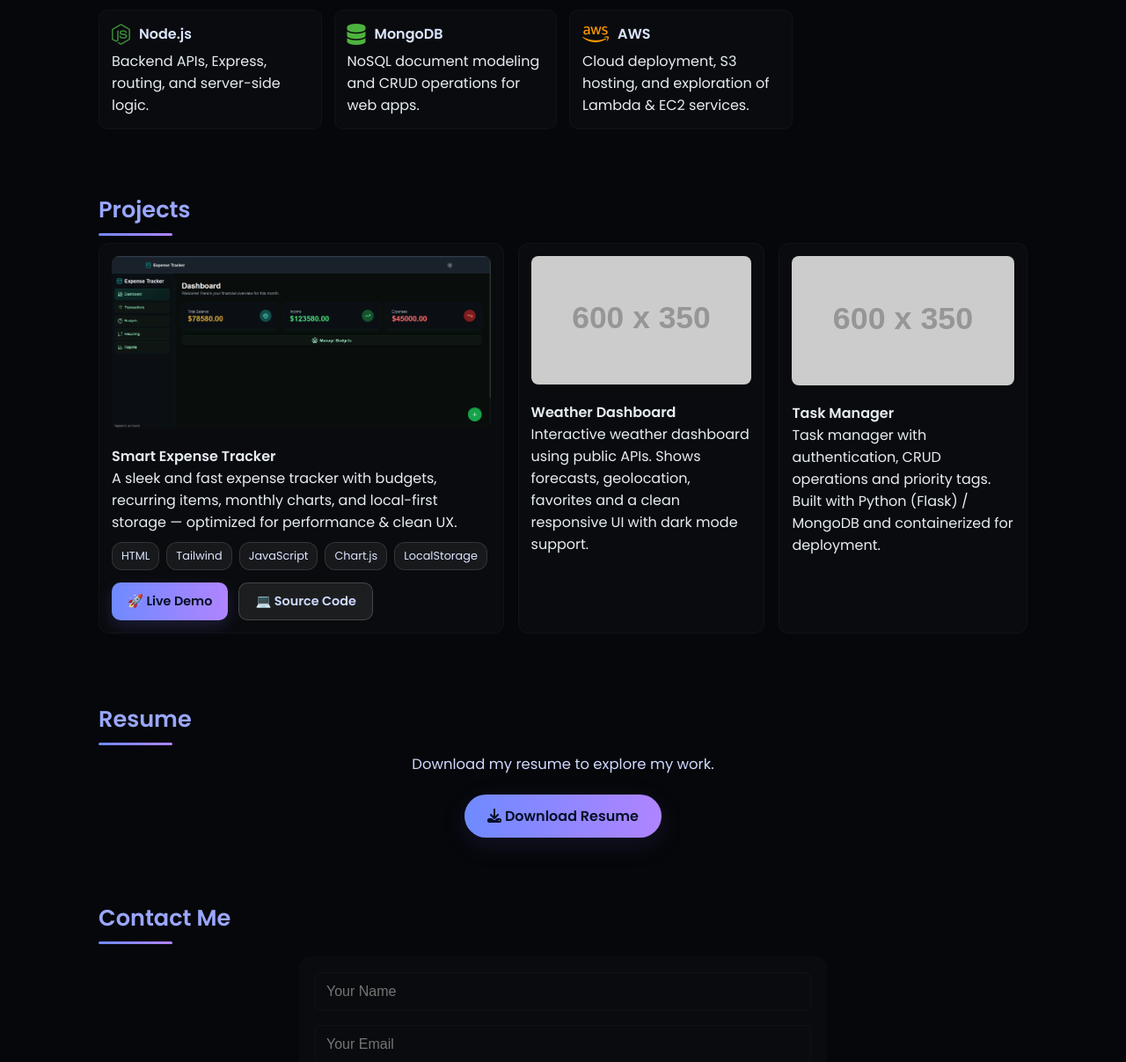
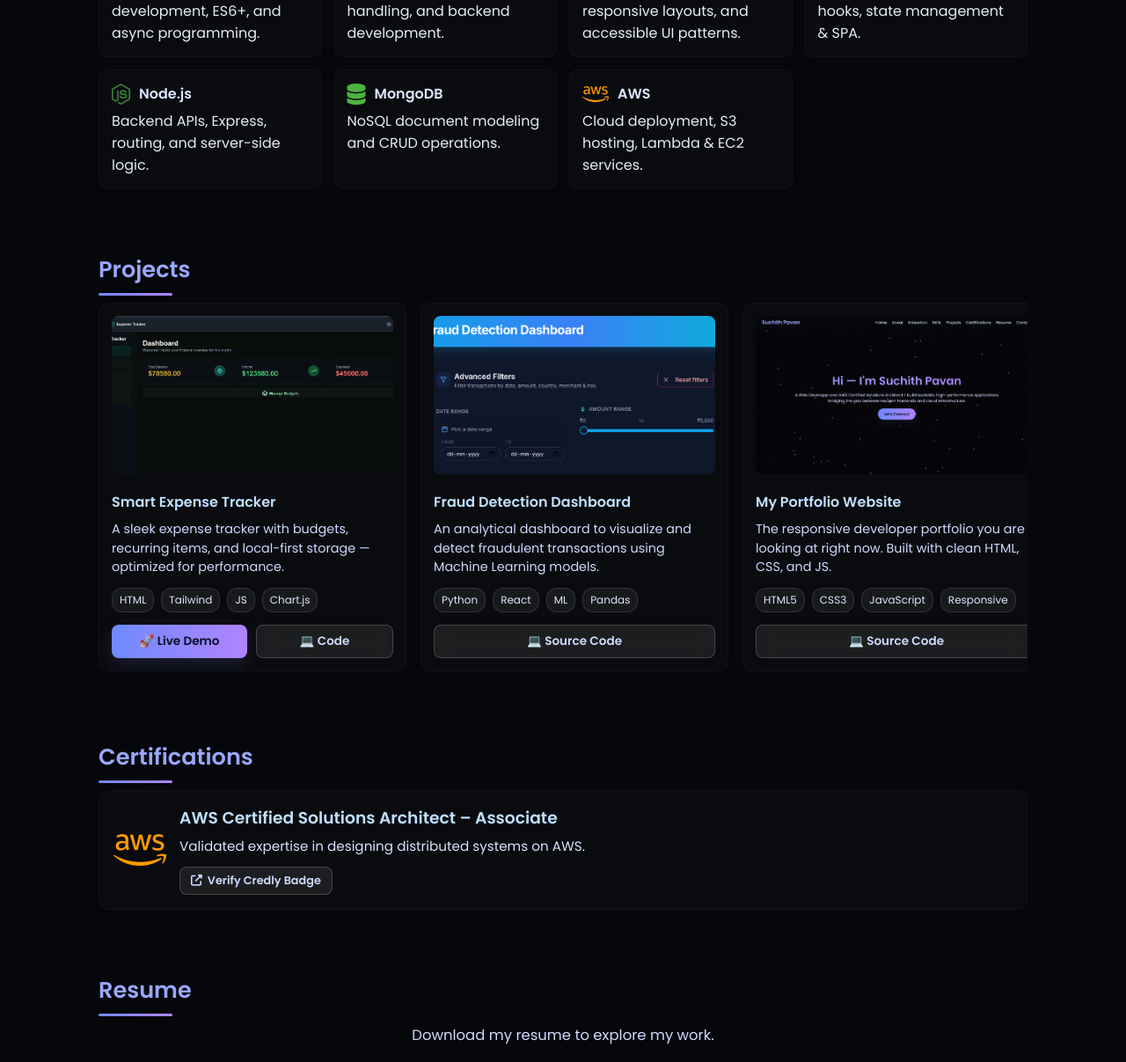
Before and after one commit to Suchith-17/My-portfolio-site, a plain HTML site: page index.html in a window 1280 px wide. Shown: the part 1593-2800 px from the top of the page at 88% size. Drawn offline with Linux system fonts and the light colour scheme; placeholder pictures from the web are drawn by us.

Commit message:
Initial commit: updated portfolio with new projects, resume, and AWS certification

```diff
--- a/index.html
+++ b/index.html
@@ -41,17 +41,24 @@
     .section-title::after{content:'';position:absolute;bottom:-10px;left:0;height:3px;width:84px;background:linear-gradient(90deg,#6f8aff,#b084ff);border-radius:3px;}
     .container{max-width:1100px;margin:0 auto;padding:36px 22px;}
     .about-text{font-size:1.03rem;line-height:1.7;color:#cfd9ff;max-width:600px;margin:0 auto 20px;text-align:center;opacity:0;transform:translateY(24px);transition:.7s;}
-    .education-grid{display:grid;grid-template-columns:repeat(auto-fit,minmax(300px,1fr));gap:18px;margin-top:16px;}
-    .edu-card{background:rgba(255,255,255,0.02);border:1px solid rgba(255,255,255,0.03);padding:16px;border-radius:12px;transition:.28s;}
-    .edu-card:hover{transform:translateY(-8px);}
-    .edu-card h3{color:#bfe0ff;margin-bottom:6px;}
-    .edu-card p{color:#d7e2ff;font-size:0.95rem;}
+
+    /* Education & Cert Cards */
+    .education-grid, .cert-grid {display:grid;grid-template-columns:repeat(auto-fit,minmax(300px,1fr));gap:18px;margin-top:16px;}
+    .edu-card, .cert-card {background:rgba(255,255,255,0.02);border:1px solid rgba(255,255,255,0.03);padding:16px;border-radius:12px;transition:.28s;}
+    .edu-card:hover, .cert-card:hover {transform:translateY(-8px);}
+    .edu-card h3, .cert-card h3 {color:#bfe0ff;margin-bottom:6px;}
+    .edu-card p, .cert-card p {color:#d7e2ff;font-size:0.95rem;}
+
+    /* Skills */
     .skills-grid{display:grid;grid-template-columns:repeat(auto-fit,minmax(220px,1fr));gap:14px;margin-top:14px;}
     .skill-card{background:rgba(255,255,255,0.02);border:1px solid rgba(255,255,255,0.03);padding:14px;border-radius:10px;transition:.22s;}
     .skill-card:hover{transform:translateY(-6px);}
+
+    /* Projects */
     .projects-wrap{margin-top:14px;display:flex;gap:16px;overflow:auto;padding-bottom:6px;}
-    .project{min-width:280px;background:rgba(255,255,255,0.02);border:1px solid rgba(255,255,255,0.03);padding:14px;border-radius:12px;transition:.22s;}
-    .project img{width:100%;border-radius:8px;margin-bottom:12px;}
+    .project{min-width:300px;max-width:350px;background:rgba(255,255,255,0.02);border:1px solid rgba(255,255,255,0.03);padding:14px;border-radius:12px;transition:.22s;flex-shrink: 0;}
+    .project img{width:100%;height:180px;object-fit:cover;border-radius:8px;margin-bottom:12px;background:#161b22;}
+
     .contact-form{max-width:600px;margin:24px auto 0;background:rgba(255,255,255,0.02);padding:18px;border-radius:12px;display:flex;flex-direction:column;gap:1rem;}
     .contact-input,.contact-textarea{padding:12px;border-radius:8px;border:1px solid rgba(255,255,255,0.03);background:rgba(10,12,18,0.6);color:#e6edf3;font-size:1rem;}
     .send-btn{padding:10px 16px;border-radius:10px;background:linear-gradient(90deg,#6f8aff,#b084ff);color:#041028;font-weight:700;border:none;cursor:pointer;width:160px;align-self:center;}
@@ -66,6 +73,10 @@
       .mobile-toggle{display:block;}
       .nav-links.mobile-active{display:flex;flex-direction:column;background:rgba(6,8,12,0.95);padding:10px;border-radius:8px;gap:8px;position:absolute;top:62px;right:14px;}
     }
+
+    .project h4 {color:#bfe0ff; margin-bottom: 8px;}
+    .project p {color:#cfd9ff; font-size: 0.9rem; margin-bottom: 12px; line-height: 1.5;}
+
     .project-tech {
       display:flex;
       flex-wrap:wrap;
@@ -74,8 +85,8 @@
     }
 
     .project-tech span {
-  font-size:.8rem;
-  padding:6px 10px;
+      font-size:.75rem;
+      padding:4px 8px;
       border-radius:12px;
       background:rgba(255,255,255,0.06);
       border:1px solid rgba(255,255,255,0.12);
@@ -85,21 +96,22 @@
 
     .proj-actions {
       display:flex;
-  gap:12px;
-  margin-top:12px;
+      gap:10px;
+      margin-top:auto;
     }
 
     .proj-btn {
-  padding:10px 18px;
-  border-radius:10px;
+      padding:8px 14px;
+      border-radius:8px;
       text-decoration:none;
       font-weight:600;
-  font-size:.9rem;
+      font-size:.85rem;
       display:flex;
       align-items:center;
       justify-content:center;
       gap:6px;
       transition:0.25s ease;
+      flex: 1;
     }
 
     .proj-btn-primary {
@@ -123,6 +135,16 @@
       transform: translateY(-3px);
     }
 
+    /* Specific styles for Cert Card content */
+    .cert-card-content {
+        display: flex;
+        align-items: center;
+        gap: 15px;
+    }
+    .cert-icon {
+        font-size: 3rem;
+        color: #FF9900; /* AWS Color */
+    }
   </style>
 </head>
 <body>
@@ -139,6 +161,7 @@
           <a href="#education">Education</a>
           <a href="#skills">Skills</a>
           <a href="#projects">Projects</a>
+          <a href="#certifications">Certifications</a>
           <a href="#resume">Resume</a>
           <a href="#contact">Contact</a>
         </div>
@@ -150,7 +173,7 @@
     <section id="hero" class="hero">
       <div class="hero-inner">
         <h1>Hi — I'm Suchith Pavan</h1>
-        <p class="hero-sub fade-up">A passionate Web Developer building modern, accessible, and scalable web apps using JavaScript, Python, and cloud tooling.</p>
+        <p class="hero-sub fade-up">A Web Developer and AWS Certified Solutions Architect. I build scalable, high-performance applications bridging the gap between modern frontends and cloud infrastructure.</p>
         <a class="cta" href="#contact">Let's Connect</a>
       </div>
     </section>
@@ -158,28 +181,27 @@
     <section id="about" class="container">
       <h2 class="section-title">About Me</h2>
       <p class="about-text fade-up">
-        I’m an IT graduate who loves turning ideas into polished web experiences. I build with a focus on clean UI, robust frontend logic, and pragmatic backend services.
+        I’m a Full-Stack Web Developer and AWS Certified Solutions Architect with a strong focus on Python, modern frontend development, and cloud-native architectures. I enjoy turning ideas into scalable, high-performance applications by combining clean UI design, robust backend logic, and practical AWS solutions. I’m passionate about building systems that are efficient, maintainable, and ready for real-world scale.
       </p>
     </section>
 
-       </section>
     <section id="education" class="container">
       <h2 class="section-title">Education</h2>
       <div class="education-grid">
-        <article class="edu-card fade-up" aria-labelledby="edu1">
-          <h3 id="edu1">Secondary Education</h3>
-          <div class="date">May 2016</div>
-          <p>Completed secondary education with a CGPA of <strong>8.5</strong>. Built strong foundations in mathematics and analytical thinking that helped shape my problem solving approach.</p>
+        <article class="edu-card fade-up">
+          <h3>Secondary Education</h3>
+          <div class="date" style="color:#9aa7ff; font-size:0.9rem; margin-bottom:8px;">May 2016</div>
+          <p>Completed secondary education with a CGPA of <strong>8.5</strong>. Built strong foundations in mathematics and analytical thinking.</p>
         </article>
-        <article class="edu-card fade-up" aria-labelledby="edu2">
-          <h3 id="edu2">High School Diploma — MPC</h3>
-          <div class="date">April 2018</div>
-          <p>Completed high school with <strong>76%</strong>, majoring in Physics, Chemistry & Mathematics. Strengthened numerical reasoning, logic, and systematic problem solving.</p>
+        <article class="edu-card fade-up">
+          <h3>High School Diploma — MPC</h3>
+          <div class="date" style="color:#9aa7ff; font-size:0.9rem; margin-bottom:8px;">April 2018</div>
+          <p>Completed high school with <strong>76%</strong>, majoring in Physics, Chemistry & Mathematics. Strengthened logical problem solving.</p>
         </article>
-        <article class="edu-card fade-up" aria-labelledby="edu3">
-          <h3 id="edu3">Bachelor of Technology (Information Technology)</h3>
-          <div class="date">May 2023</div>
-          <p>Graduated with <strong>62%</strong> from Sri Venkateshwara College of Engineering (JNTUA). Gained hands-on experience in web development, databases, and software fundamentals.</p>
+        <article class="edu-card fade-up">
+          <h3>B.Tech (Information Technology)</h3>
+          <div class="date" style="color:#9aa7ff; font-size:0.9rem; margin-bottom:8px;">May 2023</div>
+          <p>Graduated with <strong>62%</strong> from Sri Venkateshwara College of Engineering (JNTUA). Hands-on experience in web dev and databases.</p>
         </article>
       </div>
     </section>
@@ -190,15 +212,15 @@
         <div class="skill-card fade-up">
           <div class="skill-head" style="display:flex;align-items:center;gap:10px;margin-bottom:6px;">
             <i class="fab fa-js-square" style="font-size:1.5rem;color:#f7df1e;"></i>
-        <a href="https://en.wikipedia.org/wiki/JavaScript" target="_blank" rel="noopener" style="color:#dbe6ff;text-decoration:none;font-weight:600;">JavaScript</a>
+            <span style="color:#dbe6ff;font-weight:600;">JavaScript</span>
           </div>
-      <div class="skill-desc">Modern frontend development, DOM manipulation, ES6+, and async programming.</div>
+          <div class="skill-desc">Modern frontend development, ES6+, and async programming.</div>
         </div>
 
         <div class="skill-card fade-up">
           <div class="skill-head" style="display:flex;align-items:center;gap:10px;margin-bottom:6px;">
             <i class="fab fa-python" style="font-size:1.5rem;color:#3572A5;"></i>
-        <a href="https://en.wikipedia.org/wiki/Python_(programming_language)" target="_blank" rel="noopener" style="color:#dbe6ff;text-decoration:none;font-weight:600;">Python</a>
+            <span style="color:#dbe6ff;font-weight:600;">Python</span>
           </div>
           <div class="skill-desc">Scripting, automation, data handling, and backend development.</div>
         </div>
@@ -206,7 +228,7 @@
         <div class="skill-card fade-up">
           <div class="skill-head" style="display:flex;align-items:center;gap:10px;margin-bottom:6px;">
             <i class="fab fa-html5" style="font-size:1.5rem;color:#E34F26;"></i>
-        <a href="https://en.wikipedia.org/wiki/HTML" target="_blank" rel="noopener" style="color:#dbe6ff;text-decoration:none;font-weight:600;">HTML & CSS</a>
+            <span style="color:#dbe6ff;font-weight:600;">HTML & CSS</span>
           </div>
           <div class="skill-desc">Semantic markup, responsive layouts, and accessible UI patterns.</div>
         </div>
@@ -214,15 +236,15 @@
         <div class="skill-card fade-up">
           <div class="skill-head" style="display:flex;align-items:center;gap:10px;margin-bottom:6px;">
             <i class="fab fa-react" style="font-size:1.5rem;color:#61DAFB;"></i>
-        <a href="https://en.wikipedia.org/wiki/React_(JavaScript_library)" target="_blank" rel="noopener" style="color:#dbe6ff;text-decoration:none;font-weight:600;">React</a>
+            <span style="color:#dbe6ff;font-weight:600;">React</span>
           </div>
-      <div class="skill-desc">Component-driven UI, hooks, state management & single-page applications.</div>
+          <div class="skill-desc">Component-driven UI, hooks, state management & SPA.</div>
         </div>
 
         <div class="skill-card fade-up">
           <div class="skill-head" style="display:flex;align-items:center;gap:10px;margin-bottom:6px;">
             <i class="fab fa-node-js" style="font-size:1.5rem;color:#3C873A;"></i>
-        <a href="https://en.wikipedia.org/wiki/Node.js" target="_blank" rel="noopener" style="color:#dbe6ff;text-decoration:none;font-weight:600;">Node.js</a>
+            <span style="color:#dbe6ff;font-weight:600;">Node.js</span>
           </div>
           <div class="skill-desc">Backend APIs, Express, routing, and server-side logic.</div>
         </div>
@@ -230,17 +252,17 @@
         <div class="skill-card fade-up">
           <div class="skill-head" style="display:flex;align-items:center;gap:10px;margin-bottom:6px;">
             <i class="fas fa-database" style="font-size:1.5rem;color:#4DB33D;"></i>
-        <a href="https://en.wikipedia.org/wiki/MongoDB" target="_blank" rel="noopener" style="color:#dbe6ff;text-decoration:none;font-weight:600;">MongoDB</a>
+            <span style="color:#dbe6ff;font-weight:600;">MongoDB</span>
           </div>
-      <div class="skill-desc">NoSQL document modeling and CRUD operations for web apps.</div>
+          <div class="skill-desc">NoSQL document modeling and CRUD operations.</div>
         </div>
 
         <div class="skill-card fade-up">
           <div class="skill-head" style="display:flex;align-items:center;gap:10px;margin-bottom:6px;">
             <i class="fab fa-aws" style="font-size:1.5rem;color:#FF9900;"></i>
-        <a href="https://en.wikipedia.org/wiki/Amazon_Web_Services" target="_blank" rel="noopener" style="color:#dbe6ff;text-decoration:none;font-weight:600;">AWS</a>
+            <span style="color:#dbe6ff;font-weight:600;">AWS</span>
           </div>
-      <div class="skill-desc">Cloud deployment, S3 hosting, and exploration of Lambda & EC2 services.</div>
+          <div class="skill-desc">Cloud deployment, S3 hosting, Lambda & EC2 services.</div>
         </div>
       </div>
     </section>
@@ -248,51 +270,84 @@
     <section id="projects" class="container">
       <h2 class="section-title">Projects</h2>
       <div class="projects-wrap">
+
         <article class="project fade-up">
-  <img src="Dashboard.jpg"
-       alt="Smart Expense Tracker UI preview">
-
+          <img src="Dashboard.jpg" alt="Smart Expense Tracker Preview">
           <h4>Smart Expense Tracker</h4>
           <p>
-    A sleek and fast expense tracker with budgets, recurring items, monthly charts,
-    and local-first storage — optimized for performance & clean UX.
+            A sleek expense tracker with budgets, recurring items, and local-first storage — optimized for performance.
           </p>
-
           <div class="project-tech">
             <span>HTML</span>
             <span>Tailwind</span>
-    <span>JavaScript</span>
+            <span>JS</span>
             <span>Chart.js</span>
-    <span>LocalStorage</span>
           </div>
-
           <div class="proj-actions">
-    <a href="https://suchith-17.github.io/Smart_Expense_Tracker/"
-       target="_blank" rel="noopener"
-       class="proj-btn proj-btn-primary">
+            <a href="https://suchith-17.github.io/Smart_Expense_Tracker/" target="_blank" class="proj-btn proj-btn-primary">
               🚀 Live Demo
             </a>
+            <a href="https://github.com/Suchith-17/Smart_Expense_Tracker" target="_blank" class="proj-btn proj-btn-outline">
+              💻 Code
+            </a>
+          </div>
+        </article>
 
-    <a href="https://github.com/Suchith-17/Smart_Expense_Tracker"
-       target="_blank" rel="noopener"
-       class="proj-btn proj-btn-outline">
+        <article class="project fade-up">
+          <img src="Fraud_detection.png" alt="Fraud Detection Dashboard">
+          <h4>Fraud Detection Dashboard</h4>
+          <p>
+            An analytical dashboard to visualize and detect fraudulent transactions using Machine Learning models.
+          </p>
+          <div class="project-tech">
+            <span>Python</span>
+            <span>React</span>
+            <span>ML</span>
+            <span>Pandas</span>
+          </div>
+          <div class="proj-actions">
+            <a href="https://github.com/Suchith-17/Fraud-detection-dashboard" target="_blank" class="proj-btn proj-btn-outline" style="width:100%">
               💻 Source Code
             </a>
           </div>
         </article>
 
+        <article class="project fade-up">
+          <img src="Portfolio.png" alt="Portfolio Website">
+          <h4>My Portfolio Website</h4>
+          <p>
+            The responsive developer portfolio you are looking at right now. Built with clean HTML, CSS, and JS.
+          </p>
+          <div class="project-tech">
+            <span>HTML5</span>
+            <span>CSS3</span>
+            <span>JavaScript</span>
+            <span>Responsive</span>
+          </div>
+          <div class="proj-actions">
+            <a href="https://github.com/Suchith-17/My-portfolio-site" target="_blank" class="proj-btn proj-btn-outline" style="width:100%">
+              💻 Source Code
+            </a>
+          </div>
+        </article>
 
-        <article class="project fade-up">
-          <img src="https://via.placeholder.com/600x350?text=Weather+Dashboard" alt="Weather Dashboard">
-          <h4>Weather Dashboard</h4>
-          <p>Interactive weather dashboard using public APIs. Shows forecasts, geolocation, favorites and a clean responsive UI with dark mode support.</p>
-          <a href="#" target="_blank"></a>
-        </article>
-        <article class="project fade-up">
-          <img src="https://via.placeholder.com/600x350?text=Task+Manager" alt="Task Manager">
-          <h4>Task Manager</h4>
-          <p>Task manager with authentication, CRUD operations and priority tags. Built with Python (Flask) / MongoDB and containerized for deployment.</p>
-          <a href="#" target="_blank"></a>
+      </div>
+    </section>
+
+    <section id="certifications" class="container">
+      <h2 class="section-title">Certifications</h2>
+      <div class="cert-grid">
+        <article class="cert-card fade-up">
+            <div class="cert-card-content">
+                <i class="fab fa-aws cert-icon"></i>
+                <div>
+                    <h3>AWS Certified Solutions Architect – Associate</h3>
+                    <p style="margin-bottom: 12px;">Validated expertise in designing distributed systems on AWS.</p>
+                    <a href="https://www.credly.com/badges/8625ca15-04f8-4b19-a8f0-0889c77d0242/linked_in_profile" target="_blank" class="proj-btn proj-btn-outline" style="display:inline-flex; width:auto; padding: 6px 12px; font-size: 0.8rem;">
+                        <i class="fas fa-external-link-alt"></i> Verify Credly Badge
+                    </a>
+                </div>
+            </div>
         </article>
       </div>
     </section>
@@ -301,7 +356,7 @@
       <h2 class="section-title">Resume</h2>
       <p class="about-text fade-up">Download my resume to explore my work.</p>
       <div style="text-align:center;">
-        <a href="resume.pdf" class="cta" download><i class="fas fa-download"></i> Download Resume</a>
+        <a href="Pavan_resume_new.pdf" class="cta" download><i class="fas fa-download"></i> Download Resume</a>
       </div>
     </section>
 
@@ -317,16 +372,12 @@
   </main>
 
   <footer>
-    <p>&copy; 2025 Suchith Pavan — All rights reserved |
-
-    </p>
-    <p>
-
-    </p>
-    <p>
+    <p>&copy; 2025 Suchith Pavan — All rights reserved</p>
+    <p style="margin-top:10px;">
       <a href="https://github.com/Suchith-17" target="_blank"><i class="fab fa-github"></i></a>
       <a href="https://www.linkedin.com/in/suchith-pavan-6a871821a/" target="_blank"><i class="fab fa-linkedin"></i></a>
-      <a href="mailto:suchithpavan07@gmail.com"><i class="fas fa-envelope"></i></a></p>
+      <a href="mailto:suchithpavan07@gmail.com"><i class="fas fa-envelope"></i></a>
+    </p>
   </footer>
 
   <script>
```
Also changed, not shown: Fraud_detection.png (added), Portfolio.png (added), 1 other file. Lines whose indentation alone changed are shown as unchanged.
